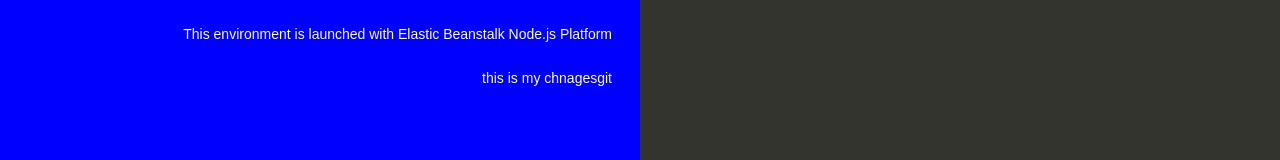
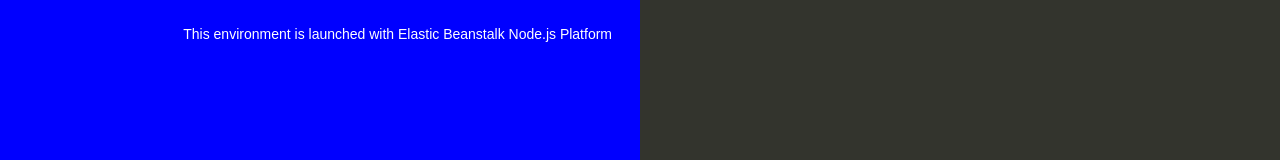
Before and after one commit to Vardanshaswat/integrationApp, a website: page index.html in a window 1280 px wide. Shown: the part 329-489 px from the top of the page. Drawn offline with Linux system fonts and the light colour scheme.

Commit message:
CHnages to

```diff
--- a/index.html
+++ b/index.html
@@ -77,7 +77,6 @@
       <h1>Congratulations</h1>
       <p>Your first AWS Elastic Beanstalk Node.js application is now running on your own dedicated environment in the AWS Cloud</p>
       <p>This environment is launched with Elastic Beanstalk Node.js Platform</p>
-      <p>this is my chnagesgit</p>
     </div>
     <div class="linksColumn">
       <h2>What's Next?</h2>
```
Also changed, not shown: 1 other file.
